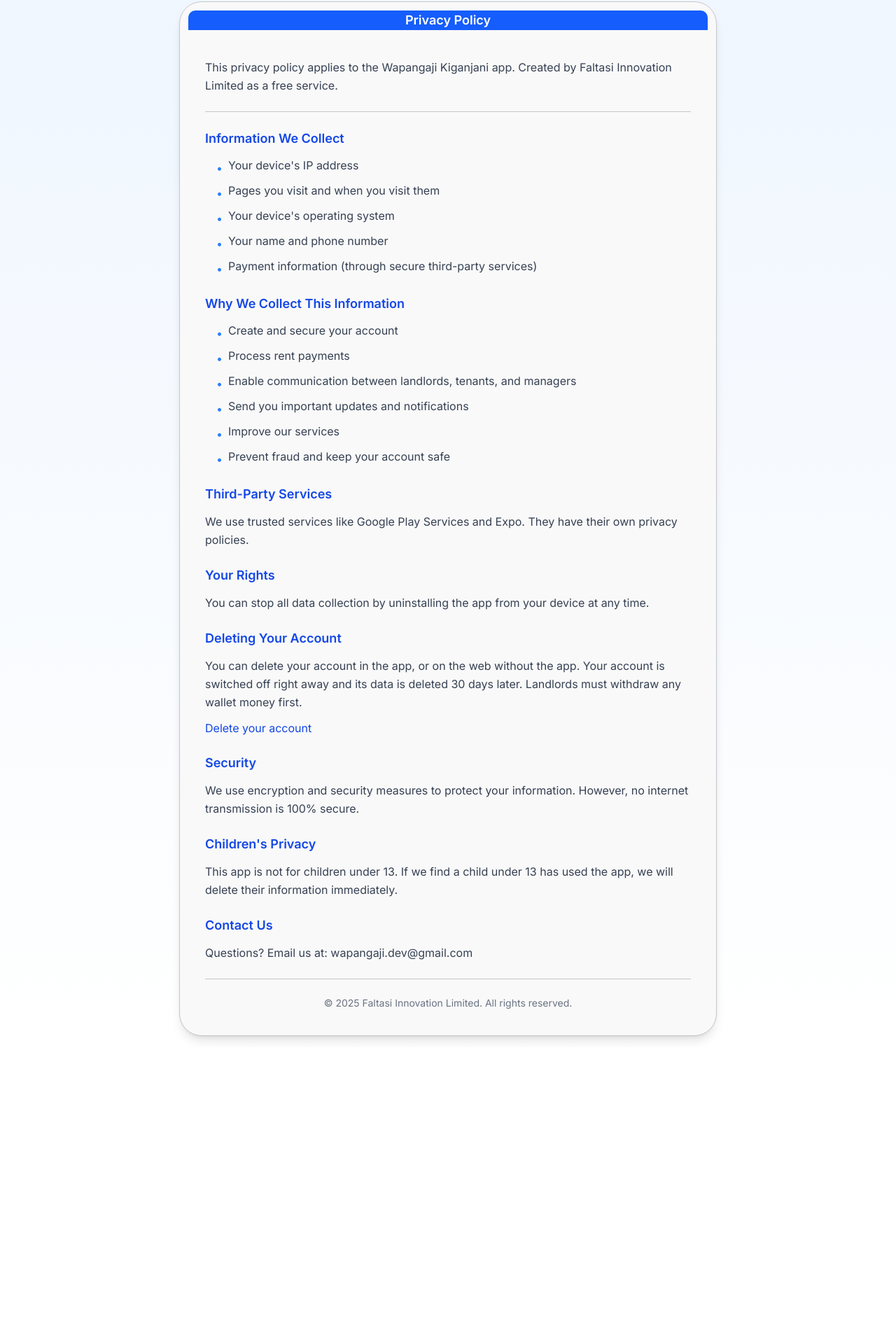
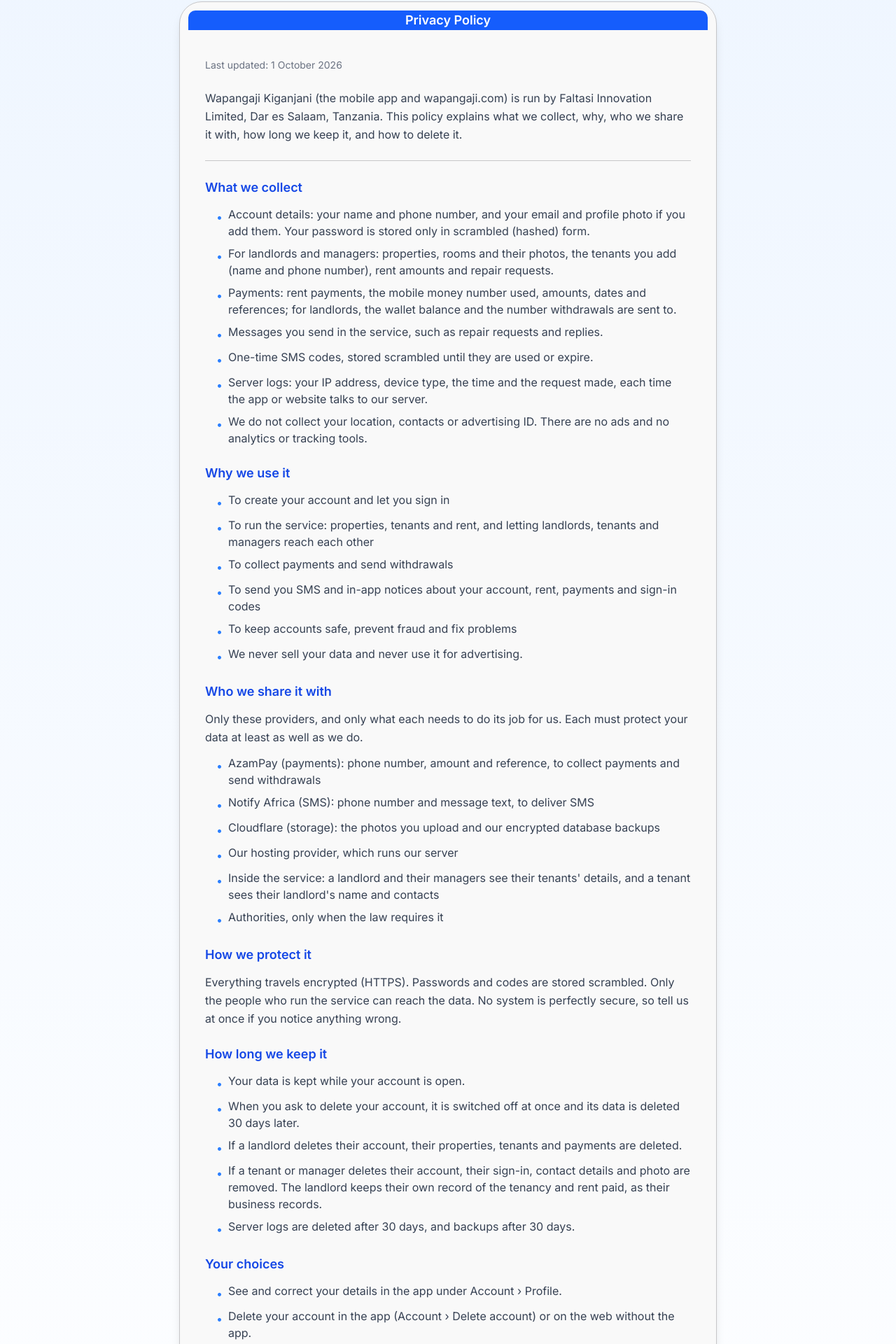
Before and after one commit to obmsuya/wapangajikiganjaniweb, a Next.js app: page /privacy in a window 1280 px wide. Shown: the part 70-1990 px from the top of the page at 70% size. Before the commit the page ends 1566 px from the top, so only its background shows below. Built offline with nearby package versions, Linux system fonts and the light colour scheme.

Commit message:
docs(privacy): a full policy for the store listings
Names what is collected, the providers it goes to (AzamPay, Notify Africa,
Cloudflare), how long it is kept, deletion, and adults-only.

```diff
--- a/app/privacy/page.jsx
+++ b/app/privacy/page.jsx
@@ -12,109 +12,161 @@ export default function PrivacyPolicyPage() {
   const content = {
     en: {
       title: "Privacy Policy",
-      intro: "This privacy policy applies to the Wapangaji Kiganjani app. Created by Faltasi Innovation Limited as a free service.",
+      updated: "Last updated: 1 October 2026",
+      intro: "Wapangaji Kiganjani (the mobile app and wapangaji.com) is run by Faltasi Innovation Limited, Dar es Salaam, Tanzania. This policy explains what we collect, why, who we share it with, how long we keep it, and how to delete it.",
       sections: [
         {
-          title: "Information We Collect",
+          title: "What we collect",
           items: [
-            "Your device's IP address",
-            "Pages you visit and when you visit them",
-            "Your device's operating system",
-            "Your name and phone number",
-            "Payment information (through secure third-party services)"
+            "Account details: your name and phone number, and your email and profile photo if you add them. Your password is stored only in scrambled (hashed) form.",
+            "For landlords and managers: properties, rooms and their photos, the tenants you add (name and phone number), rent amounts and repair requests.",
+            "Payments: rent payments, the mobile money number used, amounts, dates and references; for landlords, the wallet balance and the number withdrawals are sent to.",
+            "Messages you send in the service, such as repair requests and replies.",
+            "One-time SMS codes, stored scrambled until they are used or expire.",
+            "Server logs: your IP address, device type, the time and the request made, each time the app or website talks to our server.",
+            "We do not collect your location, contacts or advertising ID. There are no ads and no analytics or tracking tools."
           ]
         },
         {
-          title: "Why We Collect This Information",
+          title: "Why we use it",
           items: [
-            "Create and secure your account",
-            "Process rent payments",
-            "Enable communication between landlords, tenants, and managers",
-            "Send you important updates and notifications",
-            "Improve our services",
-            "Prevent fraud and keep your account safe"
+            "To create your account and let you sign in",
+            "To run the service: properties, tenants and rent, and letting landlords, tenants and managers reach each other",
+            "To collect payments and send withdrawals",
+            "To send you SMS and in-app notices about your account, rent, payments and sign-in codes",
+            "To keep accounts safe, prevent fraud and fix problems",
+            "We never sell your data and never use it for advertising."
           ]
         },
         {
-          title: "Third-Party Services",
-          text: "We use trusted services like Google Play Services and Expo. They have their own privacy policies."
+          title: "Who we share it with",
+          text: "Only these providers, and only what each needs to do its job for us. Each must protect your data at least as well as we do.",
+          items: [
+            "AzamPay (payments): phone number, amount and reference, to collect payments and send withdrawals",
+            "Notify Africa (SMS): phone number and message text, to deliver SMS",
+            "Cloudflare (storage): the photos you upload and our encrypted database backups",
+            "Our hosting provider, which runs our server",
+            "Inside the service: a landlord and their managers see their tenants' details, and a tenant sees their landlord's name and contacts",
+            "Authorities, only when the law requires it"
+          ]
         },
         {
-          title: "Your Rights",
-          text: "You can stop all data collection by uninstalling the app from your device at any time."
+          title: "How we protect it",
+          text: "Everything travels encrypted (HTTPS). Passwords and codes are stored scrambled. Only the people who run the service can reach the data. No system is perfectly secure, so tell us at once if you notice anything wrong."
         },
         {
-          title: "Deleting Your Account",
-          text: "You can delete your account in the app, or on the web without the app. Your account is switched off right away and its data is deleted 30 days later. Landlords must withdraw any wallet money first.",
+          title: "How long we keep it",
+          items: [
+            "Your data is kept while your account is open.",
+            "When you ask to delete your account, it is switched off at once and its data is deleted 30 days later.",
+            "If a landlord deletes their account, their properties, tenants and payments are deleted.",
+            "If a tenant or manager deletes their account, their sign-in, contact details and photo are removed. The landlord keeps their own record of the tenancy and rent paid, as their business records.",
+            "Server logs are deleted after 30 days, and backups after 30 days."
+          ]
+        },
+        {
+          title: "Your choices",
+          items: [
+            "See and correct your details in the app under Account › Profile.",
+            "Delete your account in the app (Account › Delete account) or on the web without the app.",
+            "Turn reminders off in the app or in your phone's settings.",
+            "Ask us for a copy of your data, or anything about your privacy, by email."
+          ],
           link: { href: "/remove-account", label: "Delete your account" }
         },
         {
-          title: "Security",
-          text: "We use encryption and security measures to protect your information. However, no internet transmission is 100% secure."
+          title: "Children",
+          text: "The service is for adults (18 and over). We do not knowingly collect data from anyone under 18; if we learn we have, we delete it."
         },
         {
-          title: "Children's Privacy",
-          text: "This app is not for children under 13. If we find a child under 13 has used the app, we will delete their information immediately."
+          title: "Changes",
+          text: "When this policy changes we update the date above, and we tell you in the app about important changes."
         },
         {
-          title: "Contact Us",
-          text: "Questions? Email us at: wapangaji.dev@gmail.com"
+          title: "Contact us",
+          text: "Faltasi Innovation Limited, Dar es Salaam, Tanzania. Email: wapangaji.dev@gmail.com · Phone: +255 712 433 664"
         }
       ],
-      footer: "© 2025 Faltasi Innovation Limited. All rights reserved."
+      footer: "© 2026 Faltasi Innovation Limited. All rights reserved."
     },
     sw: {
       title: "Sera ya Faragha",
-      intro: "Sera hii ya faragha inatumika kwa programu ya Wapangaji Kiganjani. Imeundwa na Faltasi Innovation Limited kama huduma ya bure.",
+      updated: "Ilisasishwa: 1 Oktoba 2026",
+      intro: "Wapangaji Kiganjani (programu ya simu na wapangaji.com) inaendeshwa na Faltasi Innovation Limited, Dar es Salaam, Tanzania. Sera hii inaeleza tunachokusanya, kwa nini, tunashirikiana na nani, tunakihifadhi kwa muda gani, na jinsi ya kukifuta.",
       sections: [
         {
-          title: "Taarifa Tunazokusanya",
+          title: "Tunachokusanya",
           items: [
-            "Anwani ya IP ya kifaa chako",
-            "Kurasa unazozitembelea na wakati",
-            "Mfumo wa uendeshaji wa kifaa chako",
-            "Jina na nambari yako ya simu",
-            "Taarifa za malipo (kupitia huduma za tatu salama)"
+            "Taarifa za akaunti: jina lako na namba ya simu, na barua pepe na picha yako ukiziweka. Nenosiri lako huhifadhiwa likiwa limefichwa (hashed) tu.",
+            "Kwa wenye nyumba na wasimamizi: mali, vyumba na picha zake, wapangaji unaowaongeza (jina na namba ya simu), kiasi cha kodi na maombi ya matengenezo.",
+            "Malipo: malipo ya kodi, namba ya pesa ya simu iliyotumika, kiasi, tarehe na kumbukumbu; kwa wenye nyumba, salio la pochi na namba ambayo pesa hutolewa kwenda.",
+            "Ujumbe unaotuma kwenye huduma, kama maombi ya matengenezo na majibu.",
+            "Misimbo ya SMS ya mara moja, iliyofichwa hadi itumike au iishe muda.",
+            "Kumbukumbu za seva: anwani yako ya IP, aina ya kifaa, muda na ombi lililofanywa, kila programu au tovuti inapowasiliana na seva yetu.",
+            "Hatukusanyi mahali ulipo, anwani za simu yako wala kitambulisho cha matangazo. Hakuna matangazo wala zana za kufuatilia."
           ]
         },
         {
-          title: "Kwa Nini Tunakusanya Taarifa Hizi",
+          title: "Kwa nini tunazitumia",
           items: [
-            "Kuunda na kulinda akaunti yako",
-            "Kusindika malipo ya kodi",
-            "Kuwezesha mawasiliano kati ya wamiliki, wapangaji, na wasimamizi",
-            "Kukutumia taarifa muhimu na arifa",
-            "Kuboresha huduma zetu",
-            "Kuzuia ulaghai na kulinda akaunti yako"
+            "Kufungua akaunti yako na kukuwezesha kuingia",
+            "Kuendesha huduma: mali, wapangaji na kodi, na kuwaunganisha wenye nyumba, wapangaji na wasimamizi",
+            "Kupokea malipo na kutuma pesa zinazotolewa",
+            "Kukutumia SMS na taarifa ndani ya programu kuhusu akaunti, kodi, malipo na misimbo ya kuingia",
+            "Kulinda akaunti, kuzuia udanganyifu na kurekebisha matatizo",
+            "Hatuuzi taarifa zako kamwe wala kuzitumia kwa matangazo."
           ]
         },
         {
-          title: "Huduma za Tatu",
-          text: "Tunatumia huduma zinazothibitika kama Google Play Services na Expo. Wana sera zao za faragha."
+          title: "Tunashirikiana na nani",
+          text: "Watoa huduma hawa tu, na kile tu kila mmoja anachohitaji kutufanyia kazi yake. Kila mmoja lazima alinde taarifa zako angalau kama sisi.",
+          items: [
+            "AzamPay (malipo): namba ya simu, kiasi na kumbukumbu, ili kupokea malipo na kutuma pesa",
+            "Notify Africa (SMS): namba ya simu na maandishi ya ujumbe, ili kufikisha SMS",
+            "Cloudflare (hifadhi): picha unazopakia na nakala zetu za hifadhi zilizofichwa",
+            "Mtoa huduma wa seva yetu",
+            "Ndani ya huduma: mwenye nyumba na wasimamizi wake huona taarifa za wapangaji wao, na mpangaji huona jina na mawasiliano ya mwenye nyumba",
+            "Mamlaka, pale tu sheria inapotaka"
+          ]
         },
         {
-          title: "Haki Zako",
-          text: "Unaweza kuacha ukusanyaji wote wa data kwa kuondoa programu kutoka kwenye kifaa chako wakati wowote."
+          title: "Tunavyozilinda",
+          text: "Kila kitu husafirishwa kikiwa kimefichwa (HTTPS). Manenosiri na misimbo huhifadhiwa yakiwa yamefichwa. Ni wanaoendesha huduma tu wanaoweza kufikia taarifa. Hakuna mfumo ulio salama kabisa, hivyo tuambie mara moja ukiona jambo lisilo sawa."
         },
         {
-          title: "Kufuta Akaunti Yako",
-          text: "Unaweza kufuta akaunti yako kwenye app, au kwenye tovuti bila app. Akaunti inazimwa papo hapo na taarifa zake zinafutwa baada ya siku 30. Wamiliki wa nyumba wanapaswa kutoa pesa za pochi kwanza.",
+          title: "Tunazihifadhi kwa muda gani",
+          items: [
+            "Taarifa zako huhifadhiwa akaunti yako ikiwa wazi.",
+            "Ukiomba kufuta akaunti, inazimwa papo hapo na taarifa zake zinafutwa baada ya siku 30.",
+            "Mwenye nyumba akifuta akaunti, mali, wapangaji na malipo yake vinafutwa.",
+            "Mpangaji au msimamizi akifuta akaunti, kuingia kwake, mawasiliano na picha vinaondolewa. Mwenye nyumba anabaki na kumbukumbu yake ya upangishaji na kodi iliyolipwa, kama kumbukumbu za biashara yake.",
+            "Kumbukumbu za seva hufutwa baada ya siku 30, na nakala za hifadhi baada ya siku 30."
+          ]
+        },
+        {
+          title: "Machaguo yako",
+          items: [
+            "Ona na urekebishe taarifa zako kwenye programu, Akaunti › Wasifu.",
+            "Futa akaunti yako kwenye programu (Akaunti › Futa akaunti) au kwenye tovuti bila programu.",
+            "Zima vikumbusho kwenye programu au kwenye mipangilio ya simu.",
+            "Tuombe nakala ya taarifa zako, au lolote kuhusu faragha yako, kwa barua pepe."
+          ],
           link: { href: "/remove-account", label: "Futa akaunti yako" }
         },
         {
-          title: "Usalama",
-          text: "Tunatumia usimbuaji na hatua za usalama kulinda taarifa zako. Hata hivyo, hakuna maambukizi ya mtandao yanayofaa 100%."
+          title: "Watoto",
+          text: "Huduma hii ni ya watu wazima (miaka 18 na zaidi). Hatukusanyi kwa makusudi taarifa za mtu chini ya miaka 18; tukigundua, tunazifuta."
         },
         {
-          title: "Faragha ya Watoto",
-          text: "Programu hii si ya watoto chini ya miaka 13. Tukigundua mtoto chini ya miaka 13 ametumia programu, tutafuta taarifa zao mara moja."
+          title: "Mabadiliko",
+          text: "Sera hii ikibadilika tunasasisha tarehe iliyo juu, na tunakujulisha kwenye programu kuhusu mabadiliko makubwa."
         },
         {
-          title: "Wasiliana Nasi",
-          text: "Maswali? Tuma barua pepe: wapangaji.dev@gmail.com"
+          title: "Wasiliana nasi",
+          text: "Faltasi Innovation Limited, Dar es Salaam, Tanzania. Barua pepe: wapangaji.dev@gmail.com · Simu: +255 712 433 664"
         }
       ],
-      footer: "© 2025 Faltasi Innovation Limited. Haki zote zimehifadhiwa."
+      footer: "© 2026 Faltasi Innovation Limited. Haki zote zimehifadhiwa."
     }
   };
 
@@ -156,6 +208,9 @@ export default function PrivacyPolicyPage() {
 
           <CardContent className="p-6 space-y-6">
             {/* Introduction */}
+            <p className="text-sm text-gray-500">
+              {currentContent.updated}
+            </p>
             <p className="text-gray-700 leading-relaxed">
               {currentContent.intro}
             </p>
@@ -169,7 +224,12 @@ export default function PrivacyPolicyPage() {
                   {section.title}
                 </h2>
 
-                {section.items ? (
+                {section.text && (
+                  <p className="text-gray-700 leading-relaxed">
+                    {section.text}
+                  </p>
+                )}
+                {section.items && (
                   <ul className="space-y-2 ml-4">
                     {section.items.map((item, i) => (
                       <li key={i} className="flex items-start gap-2">
@@ -178,10 +238,6 @@ export default function PrivacyPolicyPage() {
                       </li>
                     ))}
                   </ul>
-                ) : (
-                  <p className="text-gray-700 leading-relaxed">
-                    {section.text}
-                  </p>
                 )}
                 {section.link && (
                   <Link href={section.link.href} className="inline-block text-blue-700 font-medium hover:underline">
```
